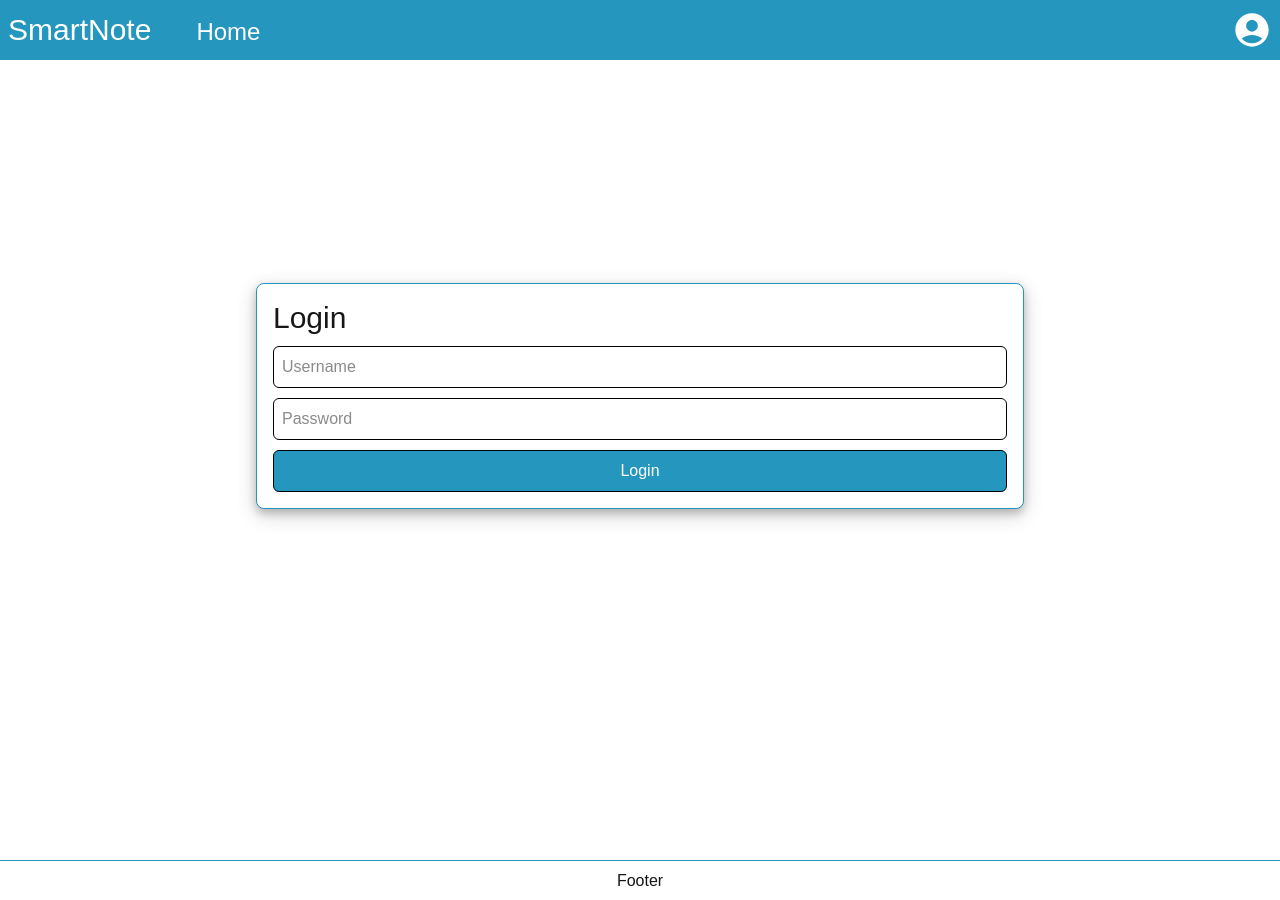
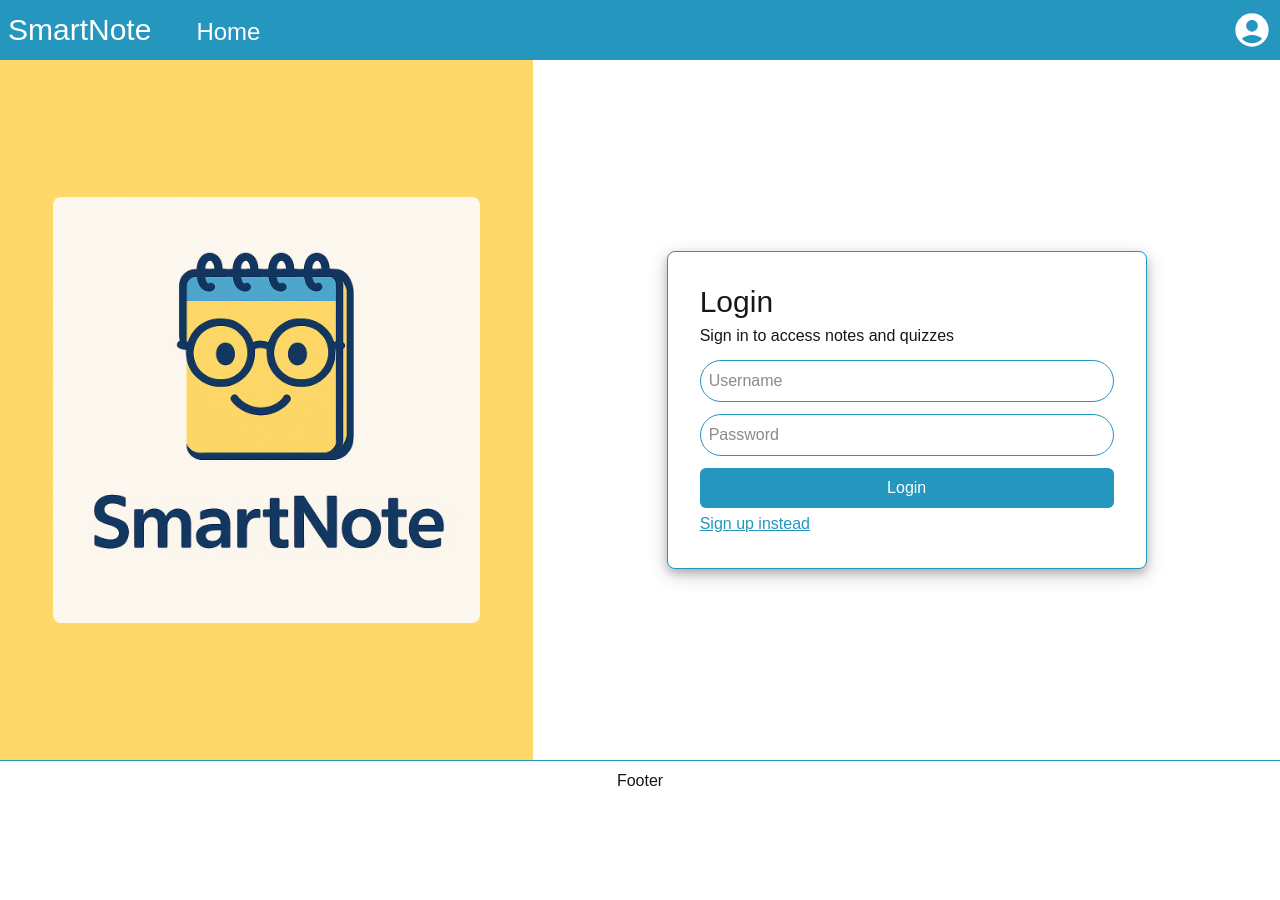
Before and after one commit to raglem/Smart-Note, a Next.js app in the folder frontend/: page /login in a window 1280 px wide. After the commit the page ends 800 px from the top, so only its background shows below. Built offline with nearby package versions, Linux system fonts and the light colour scheme; no server answers.

Commit message:
registration implemented on login page. also changed UI of login page to be more aesthetic

```diff
--- a/frontend/src/app/login/page.tsx
+++ b/frontend/src/app/login/page.tsx
@@ -1,12 +1,16 @@
 "use client"
 
 import { useRouter } from "next/navigation";
-import { useContext, Suspense, useState } from "react";
+import { useContext, useState } from "react";
 import { UserContext } from "../context/UserContext";
+import Link from "next/link";
+import api from "@/utils/api";
+import { toast } from "react-toastify";
 
 export default function Page(){
     const [username, setUsername] = useState<string>("");
     const [password, setPassword] = useState<string>("");
+    const [mode, setMode] = useState<"Login" | "Register">("Login")
     const { setUsername: setUsernameContext, setUserId } = useContext(UserContext)
     const router = useRouter()
 
@@ -30,20 +34,70 @@ export default function Page(){
         console.error('Login failed')
       }
     }
+
+    const handleRegister = async () => {
+      try{
+        const res = await api.post('/users/register/', { username, password })
+        toast.success('User registration successful. Please login with the same credentials.')
+        window.location.reload()
+      }
+      catch(err: any){
+        if(err?.response?.data?.username){
+          toast.error(`User with username ${username} already exists`)
+        }
+        else{
+          console.error(err)
+        toast.error('Something went wrong creating a new account. Please try again.')
+        }
+      }
+    }
+
     return (
-        <main className="flex items-center justify-center md:h-screen w-full">
-          <div className="relative mx-auto flex w-full max-w-[768px] flex-col space-y-2.5 p-4 md:-mt-32 card border-1 border-primary">
-            <h1 className="text-3xl">Login</h1>
+      <main className="flex flex-row justify-center full-screen-wrapper">
+        <section className="hidden md:flex justify-center items-center h-full w-[50%] bg-secondary">
+          <img src="icon.png" className="aspect-square w-[80%] max-w-[768px] rounded-lg" />
+        </section>
+        <section className="flex justify-center items-center h-full w-[70%]">
+          <div className="relative mx-auto flex flex-col w-[310px] lg:w-[480px] xl:[768px] p-8 space-y-3 card border-1 border-primary">
+            <div className="flex flex-col gap-y-1">
+              {mode === 'Login' &&
+                <>
+                  <h1 className="text-3xl">Login</h1>
+                  <p>Sign in to access notes and quizzes</p>
+                </>
+              }
+              {mode === 'Register' &&
+                <>
+                  <h1 className="text-3xl">Register</h1>
+                  <p>Create an account to access notes and quizzes</p>
+                </>
+              }
+
+            </div>
             <input
-                type="text" placeholder="Username" className="form-input"
-                value={username} onChange={(e) => setUsername(e.target.value)}
+              type="text" placeholder="Username" className="form-input px-2 rounded-full border-1 border-primary"
+              value={username} onChange={(e) => setUsername(e.target.value)}
             />
             <input
-                type="password" placeholder="Password" className="form-input"
-                value={password} onChange={(e) => setPassword(e.target.value)}
+              type="password" placeholder="Password" className="form-input px-2 rounded-full border-1 border-primary"
+              value={password} onChange={(e) => setPassword(e.target.value)}
             />
-            <button className="form-btn bg-primary text-white"onClick={handleLogin}>Login</button>
+            <div className="flex flex-col w-full gap-y-1">
+              {mode === 'Login' &&
+                <>
+                  <button className="form-btn bg-primary text-white border-0" onClick={handleLogin}>Login</button>
+                  <p className="text-primary underline cursor-pointer" onClick={() => setMode("Register")}>Sign up instead</p>
+                </>
+              }
+              {mode === 'Register' &&
+                <>
+                  <button className="form-btn bg-primary text-white border-0" onClick={handleRegister}>Register</button>
+                  <p className="text-primary underline cursor-pointer" onClick={() => setMode("Login")}>Sign in instead</p>
+                </>
+              }
+            </div>
           </div>
-        </main>
-      );
+        </section>
+      </main>
+    )
 }
```
Also changed, not shown: frontend/public/icon.png (renamed from frontend/src/app/icon.png).
